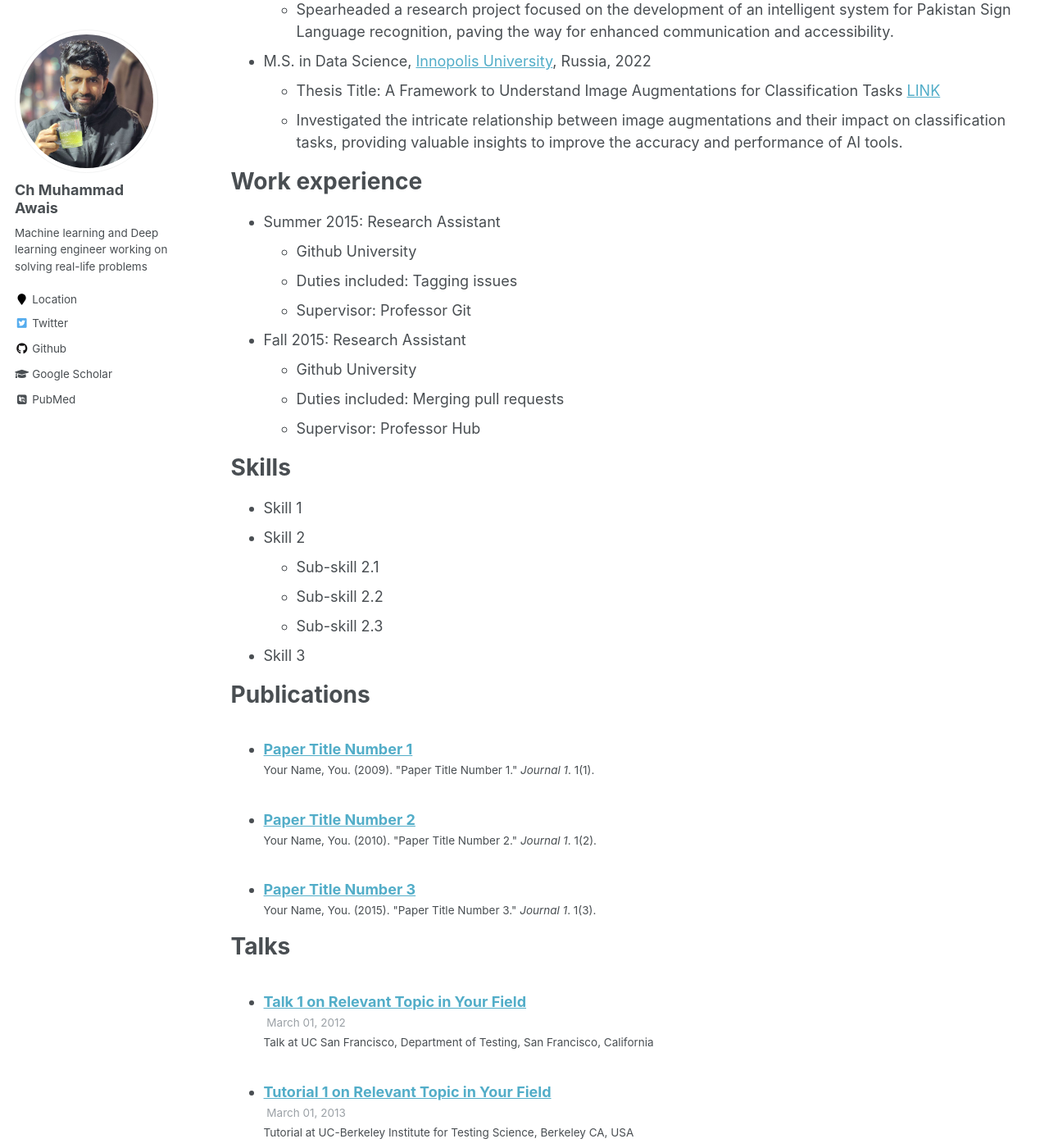
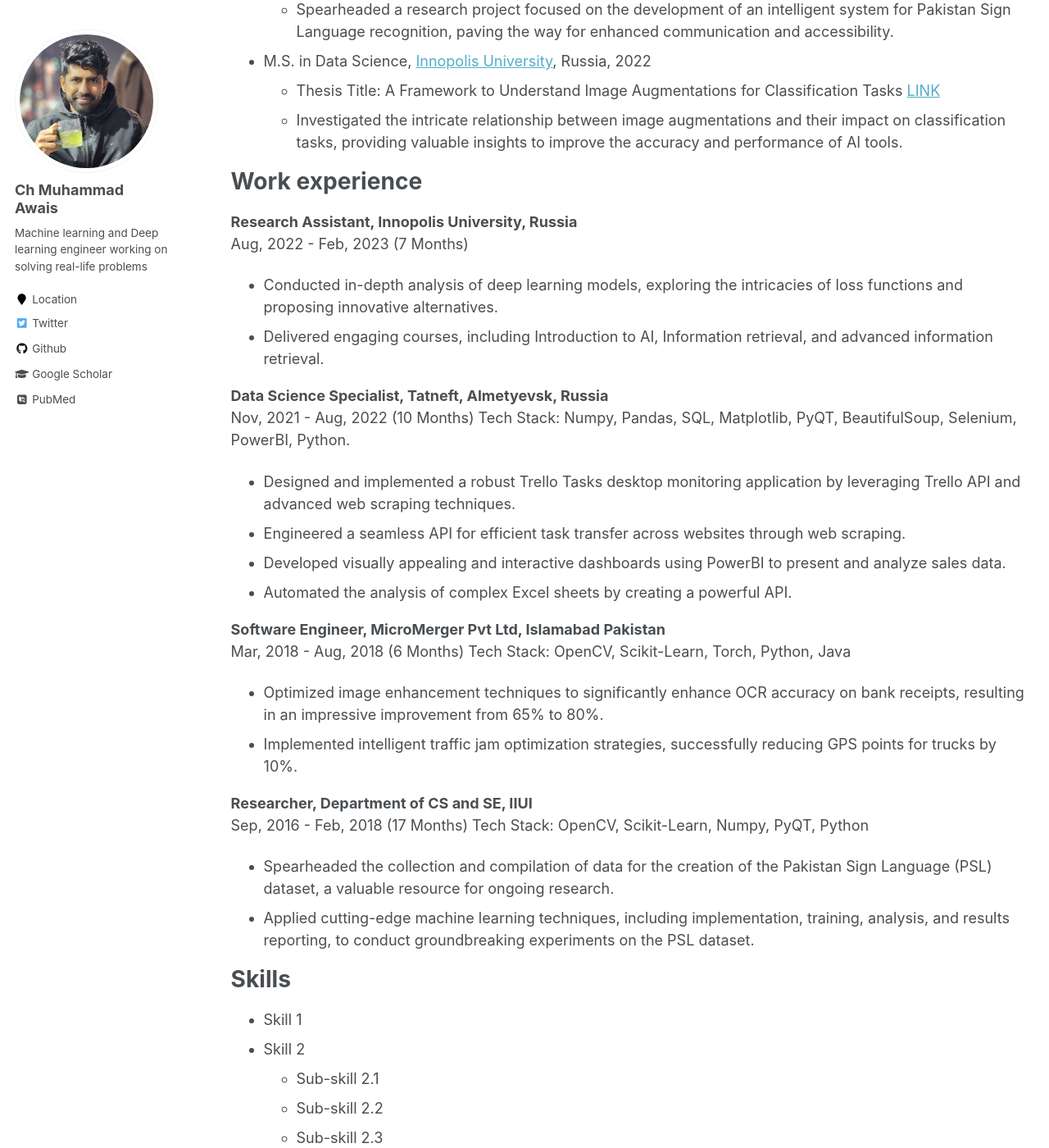
Before and after one commit to cm-awais/cm-awais.github.io, a Jekyll site: the page built from _pages/cv.md, in a window 1280 px wide and 1400 px high, scrolled down 313 px. Shown: the whole window at 82% size. Built offline with Jekyll 4.4.1, drawn with Linux system fonts in a browser that asks for light colours; some web fonts are replaced; some of the changed text lies outside the part shown.

Commit message:
Update cv.md

```diff
--- a/_pages/cv.md
+++ b/_pages/cv.md
@@ -21,15 +21,30 @@
 
 Work experience
 ======
-* Summer 2015: Research Assistant
-  * Github University
-  * Duties included: Tagging issues
-  * Supervisor: Professor Git
+**Research Assistant, Innopolis University, Russia**\
+Aug, 2022 - Feb, 2023 (7 Months)
+- Conducted in-depth analysis of deep learning models, exploring the intricacies of loss functions and proposing innovative alternatives.
+- Delivered engaging courses, including Introduction to AI, Information retrieval, and advanced information retrieval.
 
-* Fall 2015: Research Assistant
-  * Github University
-  * Duties included: Merging pull requests
-  * Supervisor: Professor Hub
+**Data Science Specialist, Tatneft, Almetyevsk, Russia**\
+Nov, 2021 - Aug, 2022 (10 Months)
+Tech Stack: Numpy, Pandas, SQL, Matplotlib, PyQT, BeautifulSoup, Selenium, PowerBI, Python.
+- Designed and implemented a robust Trello Tasks desktop monitoring application by leveraging Trello API and advanced web scraping techniques.
+- Engineered a seamless API for efficient task transfer across websites through web scraping.
+- Developed visually appealing and interactive dashboards using PowerBI to present and analyze sales data.
+- Automated the analysis of complex Excel sheets by creating a powerful API.
+
+**Software Engineer, MicroMerger Pvt Ltd, Islamabad Pakistan**\
+Mar, 2018 - Aug, 2018 (6 Months)
+Tech Stack: OpenCV, Scikit-Learn, Torch, Python, Java
+- Optimized image enhancement techniques to significantly enhance OCR accuracy on bank receipts, resulting in an impressive improvement from 65% to 80%.
+- Implemented intelligent traffic jam optimization strategies, successfully reducing GPS points for trucks by 10%.
+
+**Researcher, Department of CS and SE, IIUI**\
+Sep, 2016 - Feb, 2018 (17 Months)
+Tech Stack: OpenCV, Scikit-Learn, Numpy, PyQT, Python
+- Spearheaded the collection and compilation of data for the creation of the Pakistan Sign Language (PSL) dataset, a valuable resource for ongoing research.
+- Applied cutting-edge machine learning techniques, including implementation, training, analysis, and results reporting, to conduct groundbreaking experiments on the PSL dataset.
 
 Skills
 ======
@@ -42,15 +57,35 @@
 
 Publications
 ======
-  <ul>{% for post in site.publications %}
-    {% include archive-single-cv.html %}
-  {% endfor %}</ul>
 
-Talks
+- **(Published) Ch M Awais**, I.E.I Bekkouch, A.M Khan "What augmentations are sensitive to hyper-parameters and why?", SAI 2022: Intelligent Computing pp 449–468 \[[LINK](https://link.springer.com/chapter/10.1007/978-3-031-10461-9_31)\]
+
+- **(Pre-print) Ch M Awais**, Wei Gu, Gcinizwe Dlamini, Zamira Kholmatova, and Giancarlo Succi, "A meta-analytical comparison of Naive Bayes and Random Forest for software defect prediction" \[[Pre-print](https://www.researchgate.net/publication/350459831_A_meta-analytical_comparison_of_Naive_Bayes_and_Random_Forest_for_software_defect_prediction)\]
+
+Projects
 ======
-  <ul>{% for post in site.talks %}
-    {% include archive-single-talk-cv.html %}
-  {% endfor %}</ul>
+ Here's the provided information converted into Markdown format:
+
+- **Music and Image Search (Course Project)**
+  - Implemented a music search using the constellation algorithm following the strategy of Shazam and an image search using SIFT features.
+  - Developed and optimized algorithms to achieve fast and accurate results. [code](https://github.com/Muhammad0Awais/Music-Shazam-and-Images-retrieval-SIFT/blob/main/Music(Shazam)%20and%20Images%20retrieval(SIFT).ipynb)
+
+- **Document Retrieval Algorithm (Course Project)**
+  - Implemented an algorithm to use TF/IDF to index documents and retrieve the ones that matched a query.
+  - Utilized natural language processing techniques to improve the search results. [code](https://github.com/Muhammad0Awais/Search-Engine-based-document-processing-pipeline)
+
+- **Malicious Content Detection (Hackathon Project)**
+  - Addressed the problem of content filtering by employing machine learning models to detect malicious content.
+  - Utilized OpenCV to blur content and speech recognition to detect and beep malicious content.
+  - Developed and tested a pipeline for real-time content filtering. [Link](https://github.com/Muhammad0Awais/sber_zvuk_hackathon)
+
+- **Advertisements Assessment (Hackathon Project)**
+  - Developed an ML pipeline using YOLOV3 to assess advertisements on walls and aid decision-makers in formulating advertising strategies.
+  - Conducted extensive testing to ensure high accuracy and reliable performance. [Link](https://github.com/Muhammad0Awais/Yolo-based-Advertistment-Analysis)
+
+- **Image Correction Algorithms Benchmarking (Hackathon Project)**
+  - Benchmark and compared various image correction algorithms for a video streaming company to determine the best algorithms for maximizing streaming quality.
+  - Utilized super-resolution techniques to improve the image quality. [Presentation LINK](https://docs.google.com/presentation/d/1Se1o_hMCWlAHoOfg0WZPiOq0BHkbMQqtqk8hPIKTFJM/edit?usp=sharing)
 
 Teaching
 ======
```
